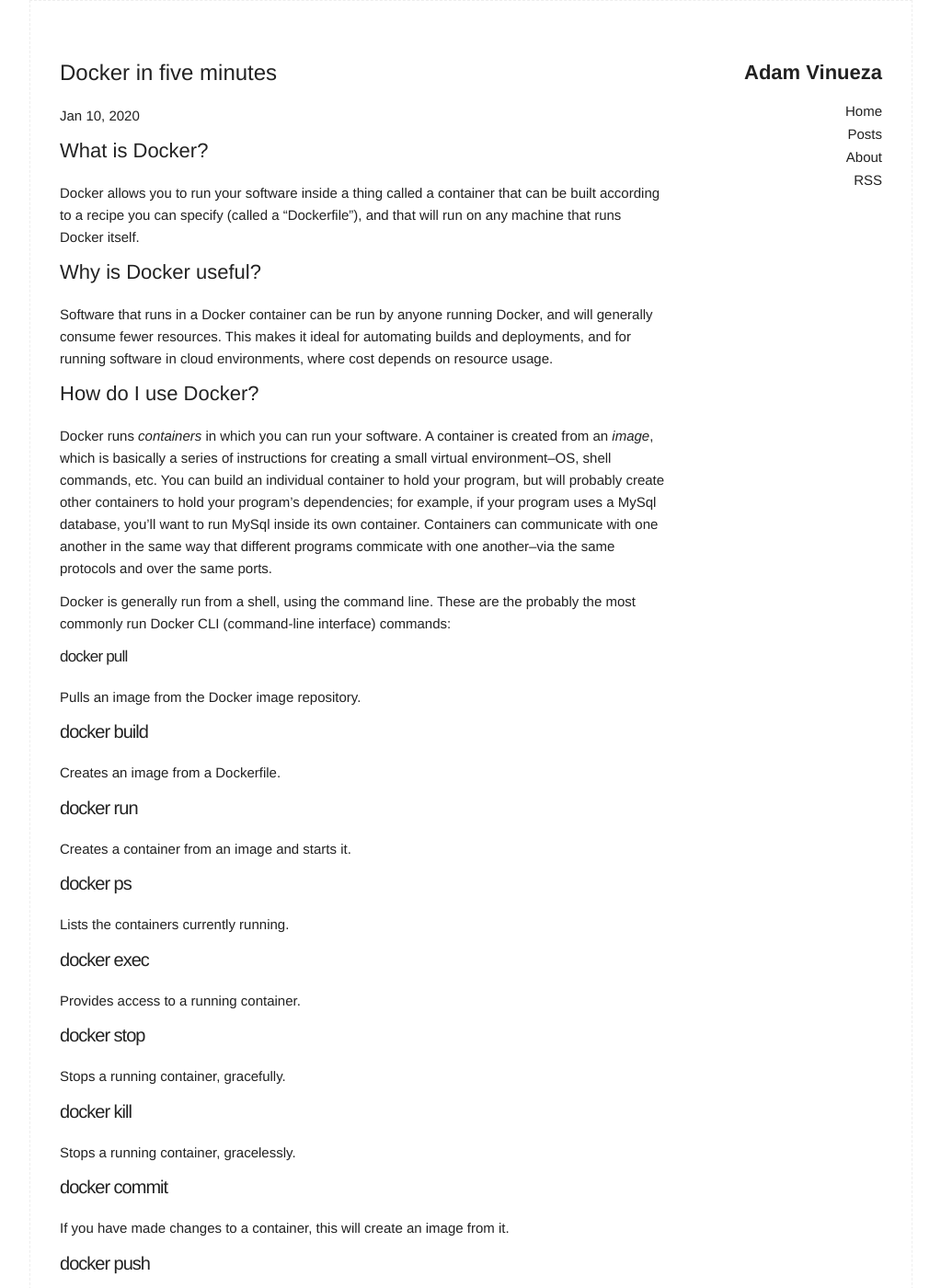
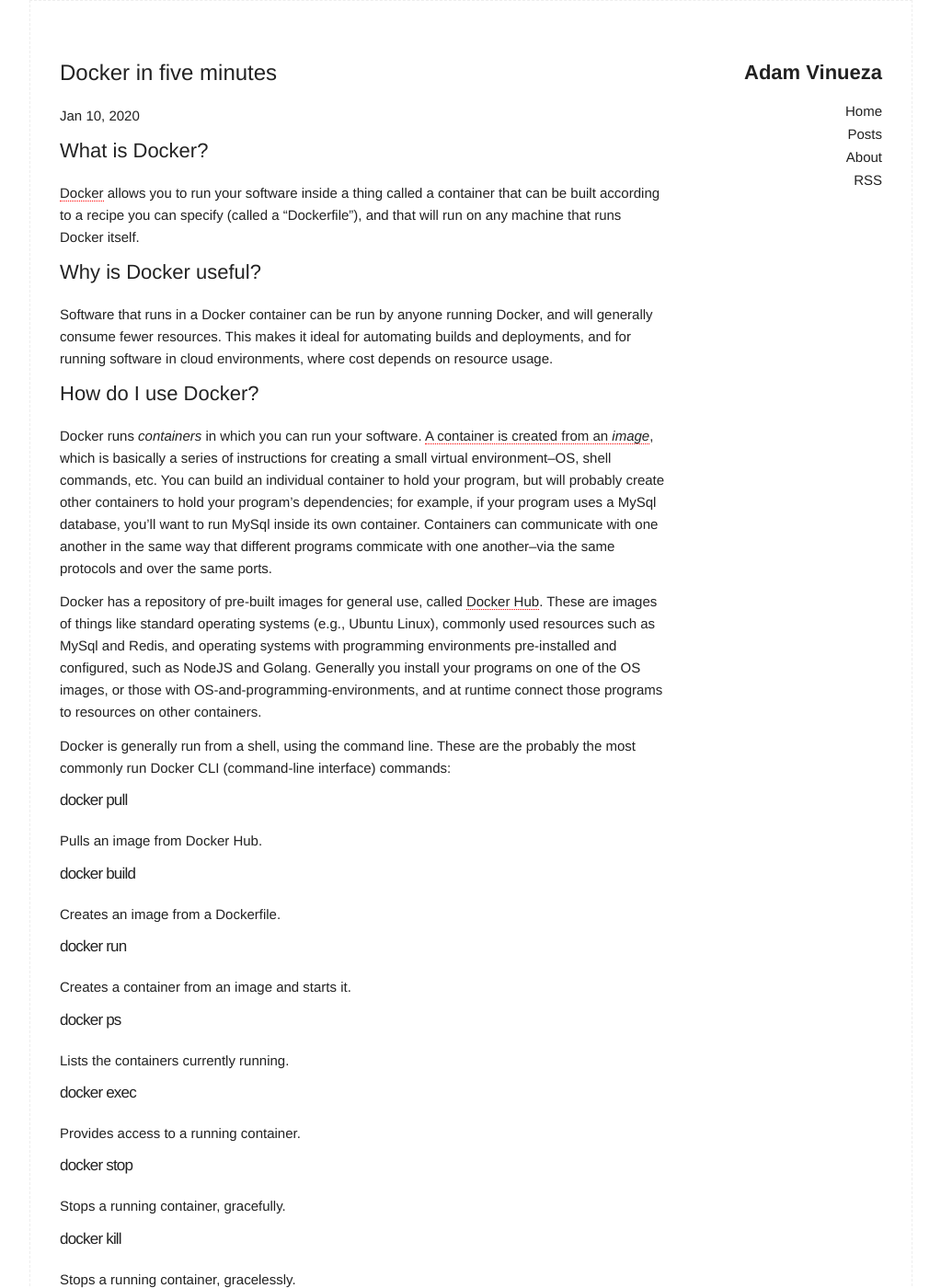
Before and after one commit to adamvinueza/adamvinueza.github.io, a Jekyll site: the page built from _posts/2020-01-11-docker-in-five.md, in a window 1280 px wide and 1400 px high. Shown: the whole window at 92% size, without its empty margins (128-1151 px from the left). Built offline with Jekyll 4.4.1, drawn with Linux system fonts in a browser that asks for light colours; some of the changed text lies outside the part shown.

Commit message:
More context in Docker

````diff
--- a/_posts/2020-01-11-docker-in-five.md
+++ b/_posts/2020-01-11-docker-in-five.md
@@ -9,9 +9,10 @@ it is."
 ---
 ## What is Docker?
 
-Docker allows you to run your software inside a thing called a container that
-can be built according to a recipe you can specify (called a "Dockerfile"), and
-that will run on any machine that runs Docker itself.
+[Docker](https://www.docker.com) allows you to run your software inside a thing
+called a container that can be built according to a recipe you can specify
+(called a "Dockerfile"), and that will run on any machine that runs Docker
+itself.
 
 ## Why is Docker useful?
 
@@ -22,58 +23,67 @@ cost depends on resource usage.
 
 ## How do I use Docker?
 
-Docker runs _containers_ in which you can run your software. A container is
-created from an _image_, which is basically a series of instructions for
-creating a small virtual environment--OS, shell commands, etc. You can build an
-individual container to hold your program, but will probably create other
-containers to hold your program's dependencies; for example, if your program
-uses a MySql database, you'll want to run MySql inside its own container.
-Containers can communicate with one another in the same way that different
-programs commicate with one another--via the same protocols and over the same
-ports.
+Docker runs _containers_ in which you can run your software. [A container is
+created from an _image_](https://docs.docker.com/engine/docker-overview/#docker-objects),
+which is basically a series of instructions for creating a small virtual
+environment--OS, shell commands, etc. You can build an individual container to
+hold your program, but will probably create other containers to hold your
+program's dependencies; for example, if your program uses a MySql database,
+you'll want to run MySql inside its own container.  Containers can communicate
+with one another in the same way that different programs commicate with one
+another--via the same protocols and over the same ports.
+
+Docker has a repository of pre-built images for general use, called [Docker
+Hub](https://hub.docker.com). These are images of things like standard operating
+systems (e.g., Ubuntu Linux), commonly used resources such as MySql and Redis,
+and operating systems with programming environments pre-installed and
+configured, such as NodeJS and Golang. Generally you install your programs on
+one of the OS images, or those with OS-and-programming-environments, and at
+runtime connect those programs to resources on other containers.
 
 Docker is generally run from a shell, using the command line. These are the
 probably the most commonly run Docker CLI (command-line interface) commands:
+
 #### docker pull
-Pulls an image from the Docker image repository.
+Pulls an image from Docker Hub.
 
-### docker build
+#### docker build
 Creates an image from a Dockerfile.
 
-### docker run
+#### docker run
 Creates a container from an image and starts it.
 
-### docker ps
+#### docker ps
 Lists the containers currently running.
 
-### docker exec
+#### docker exec
 Provides access to a running container.
 
-### docker stop
+#### docker stop
 Stops a running container, gracefully.
 
-### docker kill
+#### docker kill
 Stops a running container, gracelessly.
 
-### docker commit
+#### docker commit
 If you have made changes to a container, this will create an image from it.
 
-### docker push
-Pushes an image to the Docker image repository.
+#### docker push
+Pushes an image to Docker Hub, or to a private repository you specify.
 
-### docker images
+#### docker images
 Lists the images stored on your machine.
 
-### docker rm
+#### docker rm
 Deletes a (stopped) container.
 
-### docker rmi
+#### docker rmi
 Deletes a stored image.
 
-### docker system df
+#### docker system df
 Provides the disk usage taken up by your Docker environment.
 
-### docker system prune
+#### docker system prune
 Removes unused Docker resources (containers and/or images).
 ```
 To get the basic usage of these commands, you can generally type
````
Also changed, not shown: _posts/dignity_and_resentment.md (deleted, +0 -66 lines).
